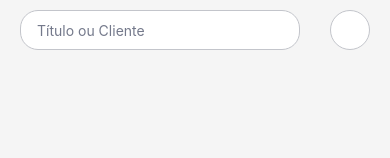
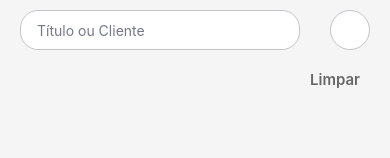
Before and after one commit to sILVEIR44/Sistema-Or-amento---estudo-sistemas-moveis, a React Native app: screen / in a window 390 px wide. Shown: the part 142-300 px from the top of the page. Built offline with nearby package versions, Linux system fonts and the light colour scheme.

Commit message:
Botão de limpar orçamento individual e geral criado

```diff
--- a/src/app/home/index.tsx
+++ b/src/app/home/index.tsx
@@ -1,9 +1,9 @@
 import { useEffect, useState } from "react";
-import { FlatList, View, Text } from "react-native";
+import { FlatList, View, Text, Alert } from "react-native";
 import { BudgetCard } from "@/components/budgetCard";
 import { Budget } from "@/types/budget";
 import { styles } from "@/app/home/styles";
-import { Button } from "@/components/button";
+import { Button, ClearAll } from "@/components/button";
 import { Input } from "@/components/input";
 import { Filter } from "@/components/filter";
 import { BudgetStorage } from "@/storage/budgetStorage";
@@ -46,14 +46,60 @@ export function Home() {
     }
 
     async function handleDeleteBudget(id: string) {
-        try{
-            await BudgetStorage.delete(id);
-            await fetchBudgets();
-            console.log("Item removido com sucesso");
-        } catch (error){
-            console.error("Não foi possível deletar:", error);
-        }
+        Alert.alert(
+            "Excluir orçamento",
+            "Tem certeza que deseja excluir esse orçamento? Essa ação não poderá ser desfeita.",
+            [
+                {
+                    text: "Cancelar",
+                    style: "cancel"
+                },
+                {
+                    text: "Sim, excluir",
+                    style: "destructive",
+                    onPress: async () => {
+                        try {
+                            await BudgetStorage.delete(id);
+                            await fetchBudgets();
+                            console.log("Item removido com sucesso");
+                        } catch (error) {
+                            console.error("Não foi possível deletar:", error);
+                        }
+                    }
+                }
+
+            ]
+
+        );
     }
+
+    async function handleClearAll() {
+        Alert.alert(
+            "Limpar Tudo",
+            "Realmente deseja excluir TODOS os orçamentos? Essa ação é irreversível.",
+            [
+                {
+                    text: "Cancelar",
+                    style: "cancel"
+                },
+                {
+                    text: "Sim, excluir TODOS os orçamentos",
+                    style: "destructive",
+                    onPress: async () => {
+                        try {
+                            await BudgetStorage.deleteAll();
+                            await fetchBudgets();
+                            console.log("Banco limpo com sucesso");
+                        } catch (error) {
+                            Alert.alert("Erro", "Não foi possível limpar os dados.");
+                        }
+                    }
+                }
+            ]
+        )
+    }
+
+
 
     return (
         <View style={styles.container}>
@@ -68,11 +114,14 @@ export function Home() {
                 <Input placeholder="Título ou Cliente" />
                 <Filter />
             </View>
+            <View>
+                <ClearAll title="Limpar" onPress={handleClearAll} />
+            </View>
             <FlatList
                 data={budgets}
                 keyExtractor={item => item.id}
                 renderItem={({ item }) => <BudgetCard data={item}
-                onDelete={() => handleDeleteBudget(item.id)}/>}
+                    onDelete={() => handleDeleteBudget(item.id)} />}
                 contentContainerStyle={{ paddingBottom: 20 }}
                 ItemSeparatorComponent={() => <View style={{ height: 10 }} />}
             />
--- a/src/app/home/styles.ts
+++ b/src/app/home/styles.ts
@@ -27,5 +27,14 @@ export const styles = StyleSheet.create({
         alignItems: 'center',
         flexDirection: 'row',
         justifyContent: 'space-between',
+    },
+
+    limpar: {
+        justifyContent: "center",
+        paddingBottom: 10
+    },
+
+    alert: {
+        justifyContent: "space-between"
     }
 })
--- a/src/components/button/index.tsx
+++ b/src/components/button/index.tsx
@@ -14,3 +14,11 @@ export function Button({title, ...rest}: Props) {
         </TouchableOpacity>
     )
 }
+
+export function ClearAll({title, ...rest}: Props) {
+    return (
+        <TouchableOpacity style={styles.limparBackgorund} activeOpacity={0.5} {...rest}>
+            <Text style={styles.limpar}>{title}</Text>
+        </TouchableOpacity>
+    )
+}
--- a/src/components/button/styles.ts
+++ b/src/components/button/styles.ts
@@ -14,5 +14,17 @@ export const styles = StyleSheet.create({
         color: '#FFFFFF',
         fontSize: 14,
         fontWeight: 600
+    },
+
+    limparBackgorund: {
+        paddingBottom: 10,
+        paddingRight: 10,
+        alignItems: "flex-end"
+    },
+
+    limpar: {
+        color: '#676767',
+        fontSize: 15,
+        fontWeight: 600
     }
 })
--- a/src/storage/budgetStorage.ts
+++ b/src/storage/budgetStorage.ts
@@ -27,7 +27,7 @@ export const BudgetStorage = {
     },
 
     async delete(id: string): Promise<void> {
-        try{
+        try {
             const currentData = await this.get();
             const updateData = currentData.filter(budget => budget.id !== id);
             await AsyncStorage.setItem(STORAGE_KEY, JSON.stringify(updateData));
@@ -35,6 +35,17 @@ export const BudgetStorage = {
             console.error("Erro ao deletar:", error);
             throw error;
         }
+    },
+
+    async deleteAll(): Promise<void> {
+        try {
+            await AsyncStorage.clear();
+
+        } catch (error) {
+            console.error("Erro ao limpar banco:", error);
+            throw error;
+        }
+
     }
 
 }
```
